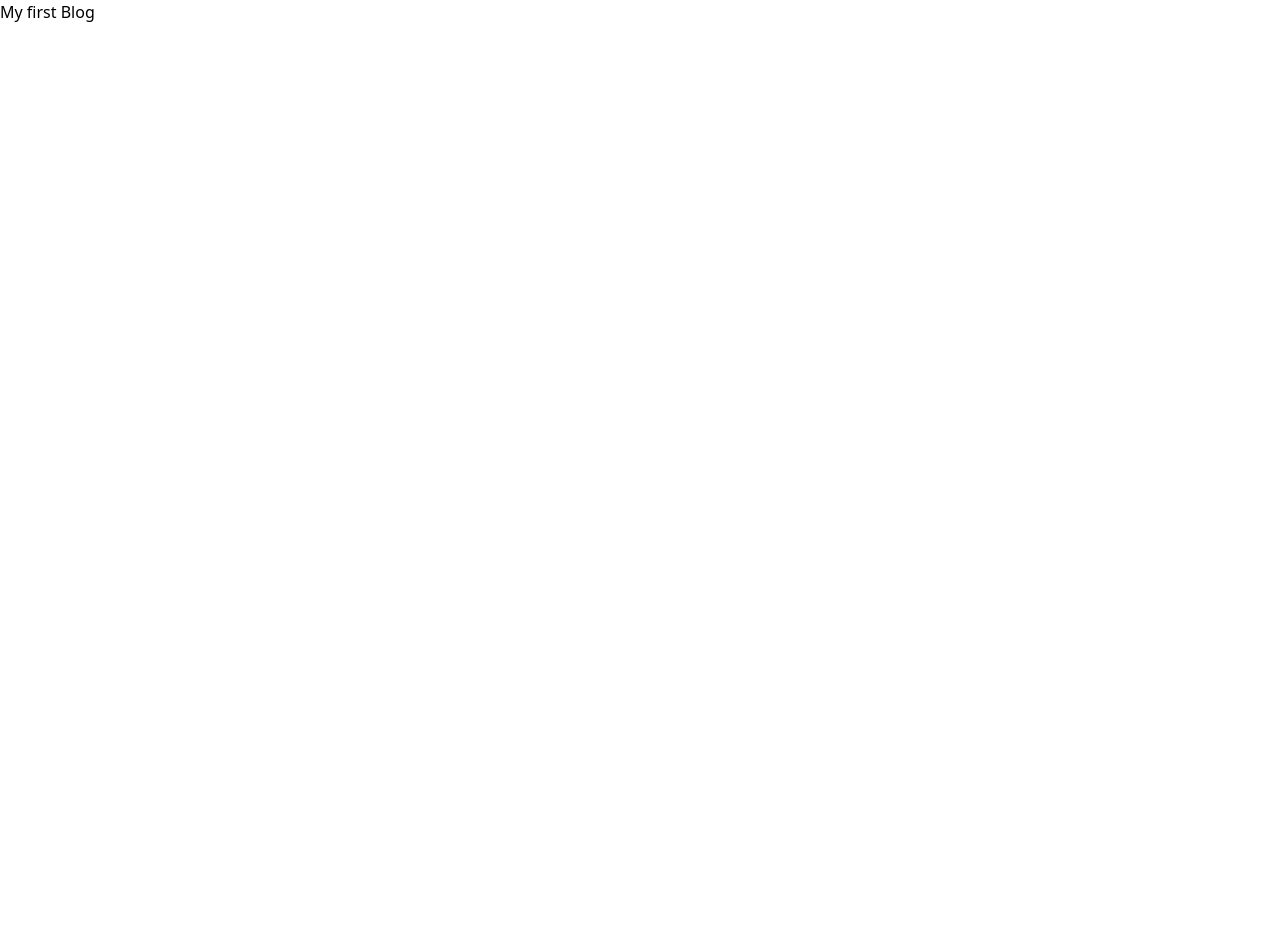
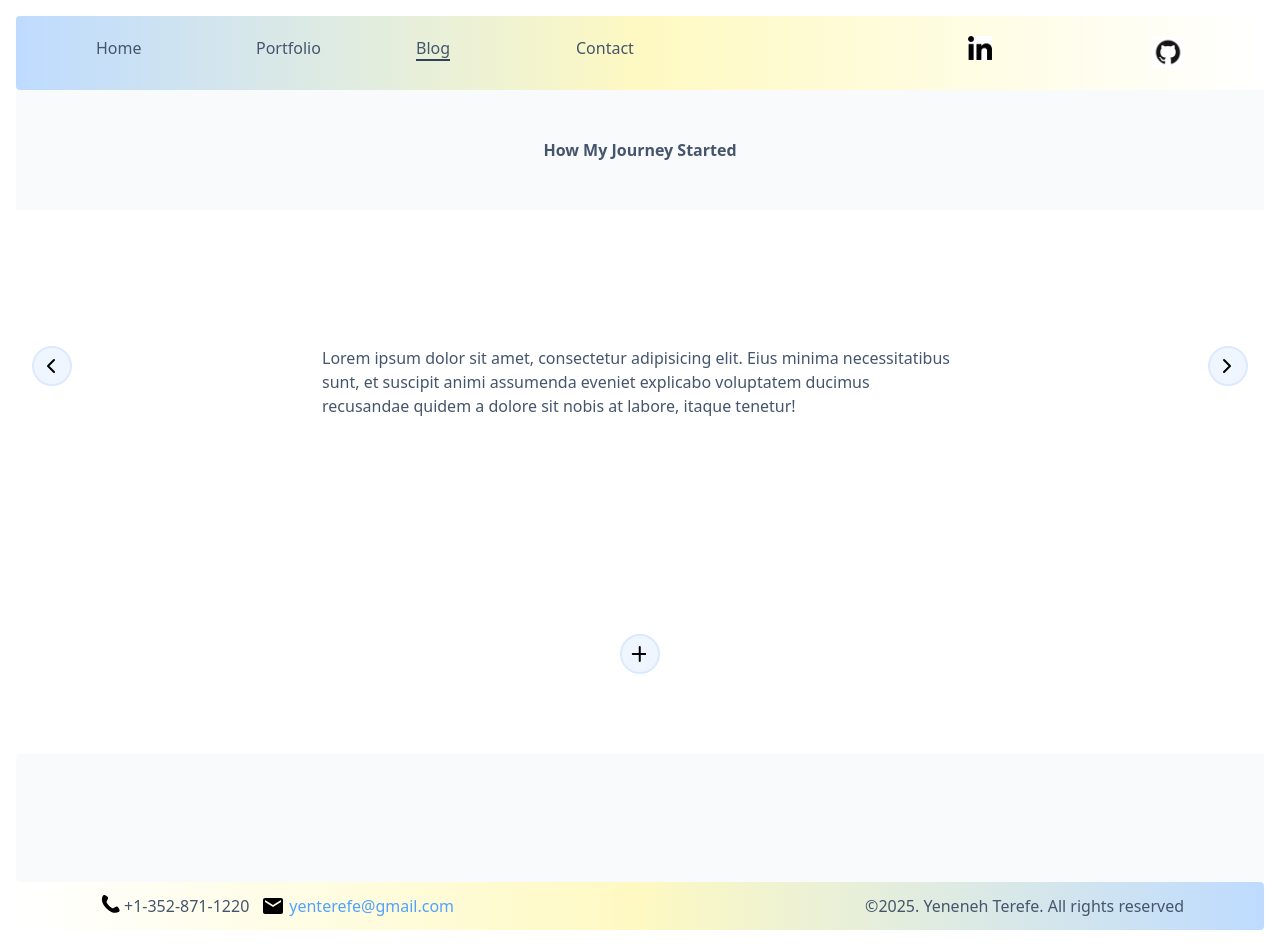
Before and after one commit to yenterefe/main-portfolio, a React (Vite) app in the folder Frontend/: page /MyJourney in a window 1280 px wide. Before the commit the page ends 800 px from the top, so only its background shows below. Built offline with nearby package versions, Linux system fonts and the light colour scheme.

Commit message:
feat: first blog page finished, need to add backend functionality for user comments

```diff
--- a/Frontend/src/Components/Blog/MyJourney.tsx
+++ b/Frontend/src/Components/Blog/MyJourney.tsx
@@ -1,8 +1,78 @@
+import Footer from "../Footer";
+import HeaderBlog from "./HeaderBlog";
+import { useNavigate } from "react-router";
+import { useState } from "react";
+
 const MyJourney = ()=>{
+
+    const navigate = useNavigate();
+
+    const [isDisplayed, setIsDisplayed] = useState(false);
+
+    const handleDisplay = () => {
+        setIsDisplayed(true);
+    };
+
+    const handleClosed = () => {
+        setIsDisplayed(false);
+    };
+
+
     return(
-        <>
-            <p>My first Blog</p>
-        </>
+           <div className="p-4">
+            <HeaderBlog />
+                <div className='bg-slate-50 rounded-s-sm'>
+                    <div className='bg-slate-50 rounded-s-sm'>
+                    <p className="px-20 py-12 text-slate-600 flex justify-center font-semibold">How My Journey Started</p>
+
+                    </div>
+                </div>
+                <div className="p-4">
+                    <div className="py-[120px] flex flex-row">
+                        <div className="pr-[250px]">
+                            <button className="cursor-pointer  hover:bg-blue-400 hover:scale-125 h-[40px] w-[40px] rounded-full bg-blue-50 border-2 border-blue-100" onClick={()=>navigate("/Blog")}><svg width="24" height="24" viewBox="-5 0 24 24" fill="none"
+                            xmlns="http://www.w3.org/2000/svg" stroke="currentColor" stroke-width="2">
+                            <path d="M15 6l-6 6 6 6" stroke-linecap="round" stroke-linejoin="round" />
+                                </svg>
+                            </button>
+                        </div>
+                        <p className="flex flex-wrap text-slate-600">Lorem ipsum dolor sit amet, consectetur adipisicing elit. Eius minima necessitatibus sunt, et suscipit animi assumenda eveniet explicabo voluptatem ducimus recusandae quidem a dolore sit nobis at labore, itaque tenetur!</p>
+                        <div className="pl-[250px]">
+                            <button className="cursor-pointer  hover:bg-blue-400 hover:scale-125 h-[40px] w-[40px] rounded-full bg-blue-50 border-2 border-blue-100" onClick={()=>navigate("/MyWebsite")}><svg width="24" height="24" viewBox="-5 0 24 24" fill="none"
+                                xmlns="http://www.w3.org/2000/svg" stroke="currentColor" stroke-width="2">
+                                < path d="M9 6l6 6-6 6" stroke-linecap="round" stroke-linejoin="round" />
+                                </svg>
+                            </button>
+                         </div>
+                    </div>
+                </div>
+                 <div className="flex justify-center p-20">
+                    {!isDisplayed ? <button className="cursor-pointer  hover:bg-blue-400 hover:scale-125 h-[40px] w-[40px] rounded-full bg-blue-50 border-2 border-blue-100" onClick={handleDisplay}>
+                        <svg
+                            xmlns="http://www.w3.org/2000/svg"
+                            width="24"
+                            height="24"
+                            viewBox="-5.75 0 24 24"
+                            fill="none"
+                            stroke="currentColor"
+                            stroke-width="2"
+                            stroke-linecap="round"
+                            stroke-linejoin="round"
+                            >
+                            <line x1="12" y1="5" x2="12" y2="19" />
+                            <line x1="5" y1="12" x2="19" y2="12" />
+                        </svg>
+                    </button> :
+                        <div className="relative">
+                            <textarea className="static h-[150px] w-[500px] border-2 border-gray-100 text-slate-600 rounded-sm p-2" placeholder="Type your comment..."></textarea>
+                            <button type="submit" className="absolute bottom-3 left-105 cursor-pointer  hover:bg-blue-400 hover:scale-125 h-[40px] w-[70px] rounded-full bg-blue-50 border-2 border-blue-100">
+                                submit
+                            </button>
+                        </div>}
+                </div>
+                <div className="flex flex-row-reverse py-16 bg-slate-50 rounded-s-sm"></div>
+            <Footer />
+        </div>
     );
 }
 
```
